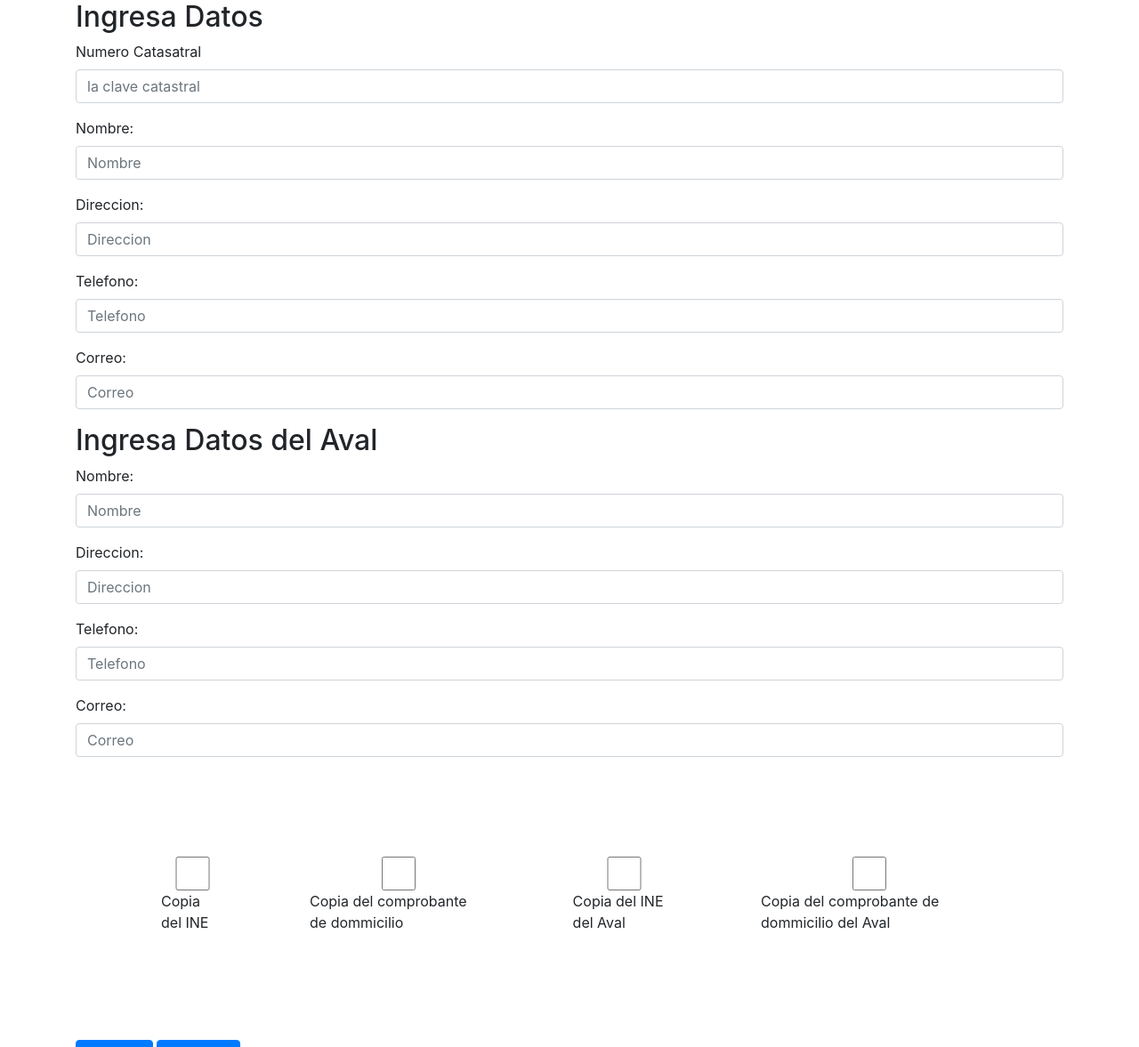
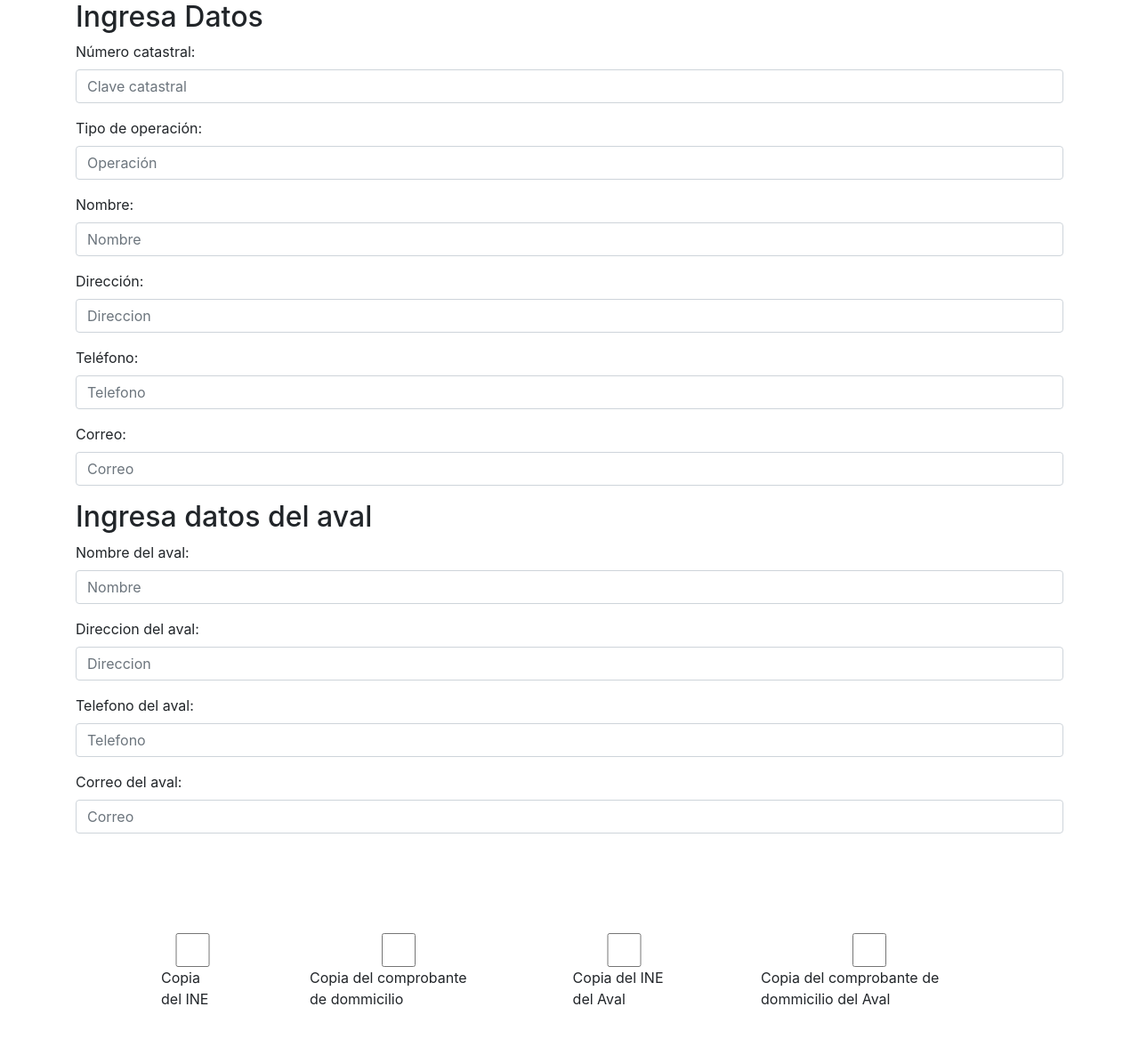
Before and after one commit to MirandaMarti/PanteonSFA, a PHP site: page /vistas/paginas/AEP/parcial.php in a window 1280 px wide. Shown: the top 1177 px of the page at 89% size. Run offline with PHP 8.4, Linux system fonts and the light colour scheme; some libraries are stand-ins or nearby versions.

Commit message:
Detalles

```diff
--- a/vistas/paginas/AEP/parcial.php
+++ b/vistas/paginas/AEP/parcial.php
@@ -11,21 +11,27 @@ $plantilla -> ctrTraerPlantilla();
 	<h2>Ingresa Datos</h2>
 	<form action="/action_page.php">
 		<div class="form-group">
-			<label for="nc">Numero Catasatral</label>
-			<input type="text" class="form-control" id="NC" placeholder="la clave catastral" name="NC">
+			<label for="nc">Número catastral:</label>
+			<input type="text" class="form-control" id="NC" placeholder="Clave catastral" name="NC">
 		</div>
+
+		<div class="form-group">
+			<label for="nc">Tipo de operación:</label>
+			<input type="text" class="form-control" id="NC" placeholder="Operación" name="NC">
+		</div>
+
 		<div class="form-group">
 			<label for="nom">Nombre:</label>
 			<input type="text" class="form-control" id="nombreParcialAEP" placeholder="Nombre" name="nombreParcialAEP" required>
 		</div>
 
 		<div class="form-group">
-			<label for="dir">Direccion:</label>
+			<label for="dir">Dirección:</label>
 			<input type="text" class="form-control" id="direccionParcialAEP" placeholder="Direccion" name="direccionParcialAEP" required>
 		</div>
 
 		<div class="form-group">
-			<label for="tel">Telefono:</label>
+			<label for="tel">Teléfono:</label>
 			<input type="tel" class="form-control" id="telefonoPArcialAEP" placeholder="Telefono" name="telefonoPArcialAEP" required>
 		</div>
 
@@ -34,26 +40,26 @@ $plantilla -> ctrTraerPlantilla();
 			<input type="email" class="form-control" id="correoAEP" placeholder="Correo" name="correoAEP" required>
 		</div>
 
-		<h2>Ingresa Datos del Aval</h2>
+		<h2>Ingresa datos del aval</h2>
 
 		<div class="form-group">
-			<label for="nom">Nombre:</label>
+			<label for="nom">Nombre del aval:</label>
 			<input type="text" class="form-control" id="nombreAvalAEP" placeholder="Nombre" name="nombreAvalAEP" required>
 		</div>
 
 		<div class="form-group">
-			<label for="dir">Direccion:</label>
+			<label for="dir">Direccion del aval:</label>
 			<input type="text" class="form-control" id="direccionAvalAEP" placeholder="Direccion" name="direccionAvalAEP" required>
 		</div>
 
 		<div class="form-group">
-			<label for="tel">Telefono:</label>
+			<label for="tel">Telefono del aval:</label>
 			<input type="tel" class="form-control" id="telefonoAvalAEP" placeholder="Telefono" name="telefonoAvalAEP" required>
 		</div>
 
 
 		<div class="form-group">
-			<label for="corr">Correo:</label>
+			<label for="corr">Correo del aval:</label>
 			<input type="email" class="form-control" id="correoAEPAval" placeholder="Correo" name="correoAEPAval" required>
 		</div>
 
--- a/vistas/paginas/aep.php
+++ b/vistas/paginas/aep.php
@@ -14,7 +14,7 @@ $plantilla -> ctrTraerPlantilla();
 
 	<li class="nav item">
 
-		<a class="nav-link" href="aep.php?pagina=opcionpago?tipo=cripta"> Cripta tipo 3 </a>
+		<a class="nav-link" href="aep.php?pagina=opcionpago"> Cripta tipo 3 </a>
 
 	</li>
 	<li class="nav item">
```
Also changed, not shown: vistas/paginas/AEP/contado.php (+9 -9 lines).
